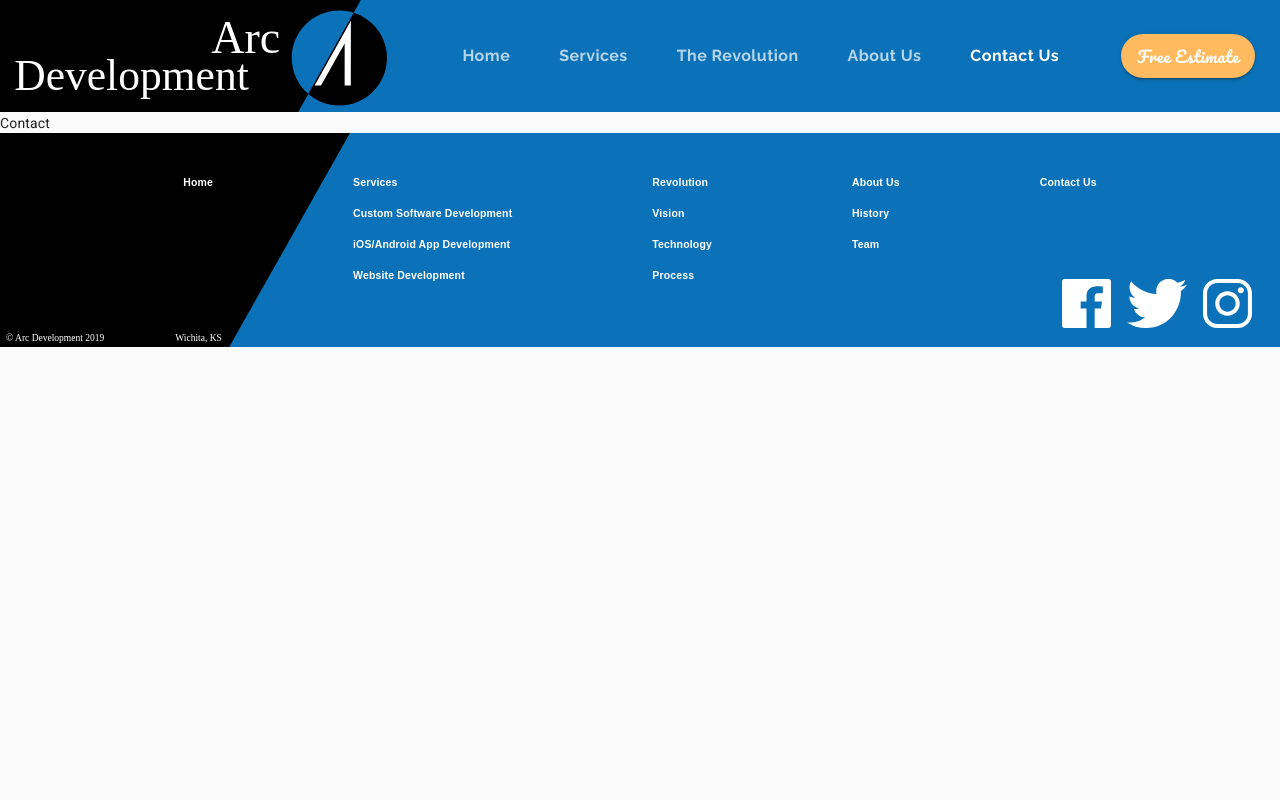
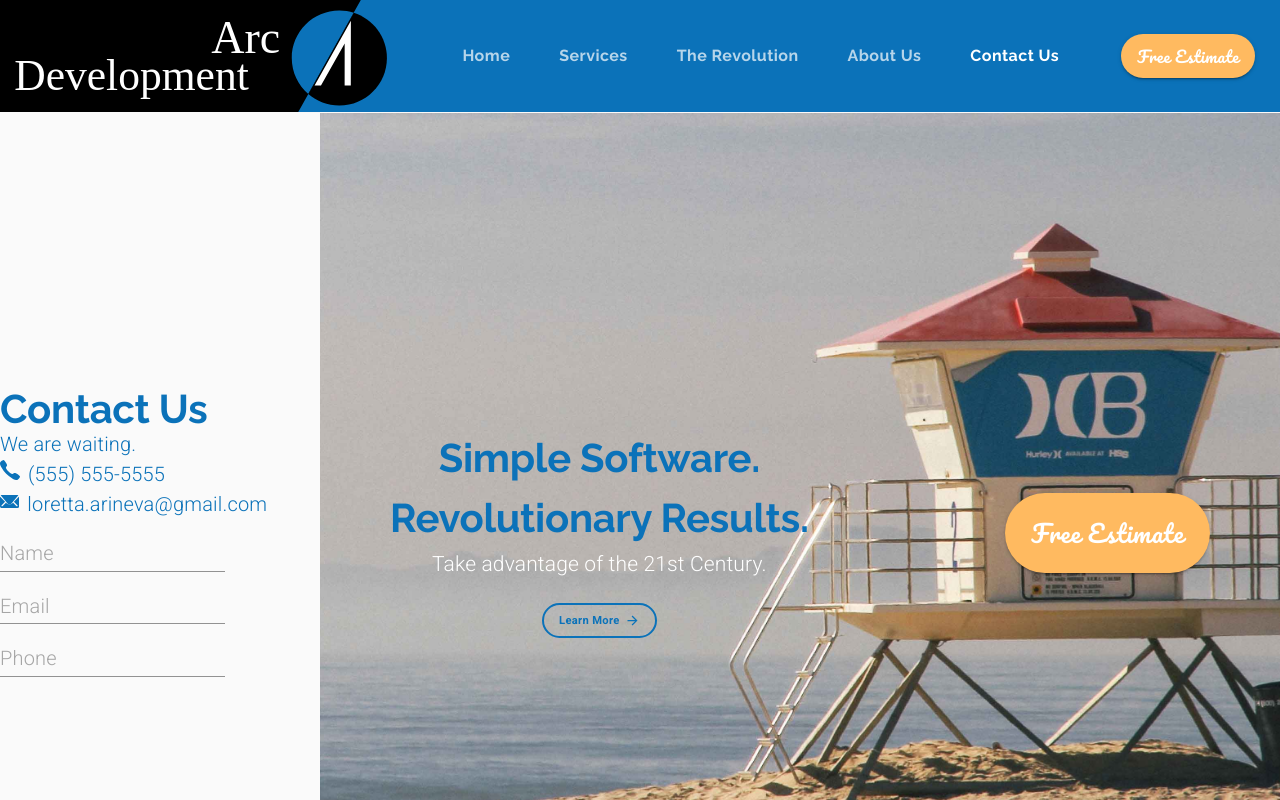
Before and after one commit to sudo-ditto/arcdevelopment-mui, a React (Create React App) app: page /contact in a window 1280 px wide. Shown: the top 800 px of the page. Built offline with nearby package versions, Linux system fonts and the light colour scheme.

Commit message:
Added contact form sceleton

```diff
--- /dev/null
+++ b/src/components/Contact/ContactForm.js
@@ -0,0 +1,63 @@
+import React, { useState } from 'react'
+import { Grid, TextField } from '@material-ui/core'
+import { makeStyles, useTheme } from '@material-ui/core/styles';
+import { Typography } from '@material-ui/core';
+import { useMediaQuery } from '@material-ui/core';
+
+import { Link } from 'react-router-dom';
+import phoneIcon from '../../assets/phone.svg';
+import emailIcon from '../../assets/email.svg';
+
+const useStyles = makeStyles(theme => ({
+    formHeading: {
+        lineHeight: 1
+    }
+
+}));
+const ContactForm = () => {
+    const classes = useStyles();
+    const theme = useTheme();
+    const matchesSM = useMediaQuery(theme.breakpoints.down("sm"));
+    const matchesXS = useMediaQuery(theme.breakpoints.down("xs"));
+    const [name, setName] = useState('');
+    const [email, setEmail] = useState('');
+    const [phone, setPhone] = useState('');
+
+    return (
+        <Grid item container direction="column" lg={3} justifyContent="center">
+            <Grid item>
+                <Typography variant="h2" className={classes.formHeading}>Contact Us</Typography>
+                <Typography variant="body1" color="primary">We are waiting.</Typography>
+            </Grid>
+            <Grid item container alignItems="center">
+                <Grid item style={{ marginRight: "0.5em", fontSize: "1rem" }}>
+                    <img src={phoneIcon} alt="Phone" />
+                </Grid>
+                <Grid item>
+                    <Typography variant="body1" color="primary">(555) 555-5555</Typography>
+                </Grid>
+            </Grid>
+            <Grid item container alignItems="center">
+                <Grid item style={{ marginRight: "0.5em", fontSize: "1rem" }}>
+                    <img src={emailIcon} alt="Envelope" />
+                </Grid>
+                <Grid item>
+                    <Typography variant="body1" color="primary">loretta.arineva@gmail.com</Typography>
+                </Grid>
+            </Grid>
+            <Grid item container>
+                <Grid item>
+                    <TextField label="Name" id="name" value={name} />
+                </Grid>
+                <Grid item>
+                    <TextField label="Email" id="email" value={email} />
+                </Grid>
+                <Grid item>
+                    <TextField label="Phone" id="phone" value={phone} />
+                </Grid>
+            </Grid>
+        </Grid>
+    )
+}
+
+export default ContactForm
--- a/src/pages/App.js
+++ b/src/pages/App.js
@@ -10,6 +10,7 @@ import Footer from '../components/ui/Footer';
 import { CssBaseline } from '@material-ui/core';
 import CustomSoftware from './CustomSoftware';
 import Services from './Services';
+import Contact from './Contact';
 
 function App() {
   const [value, setValue] = useState(0);
@@ -29,7 +30,7 @@ function App() {
         <Route path="/websites" component={() => <div>Websites</div>} />
         <Route path="/revolution" component={() => <div>revolution</div>} />
         <Route path="/about" component={() => <div>About</div>} />
-        <Route path="/contact" component={() => <div>Contact</div>} />
+        <Route path="/contact" component={Contact} />
         <Route path="/estimate" component={() => <div>Estimate</div>} />
       </Switch>
       <Footer value={value} setValue={setValue} selectedIndex={selectedIndex} setSelectedIndex={setSelectedIndex} />
--- /dev/null
+++ b/src/pages/Contact.js
@@ -0,0 +1,18 @@
+import React from 'react';
+import CallToAction from '../components/ui/CallToAction';
+
+import ContactForm from '../components/Contact/ContactForm';
+import { Grid } from '@material-ui/core';
+
+const Contact = () => {
+    return (
+        <Grid container direction="row">
+            <ContactForm />
+            <Grid item lg={9}>
+                <CallToAction />
+            </Grid>
+        </Grid>
+    )
+}
+
+export default Contact
```
